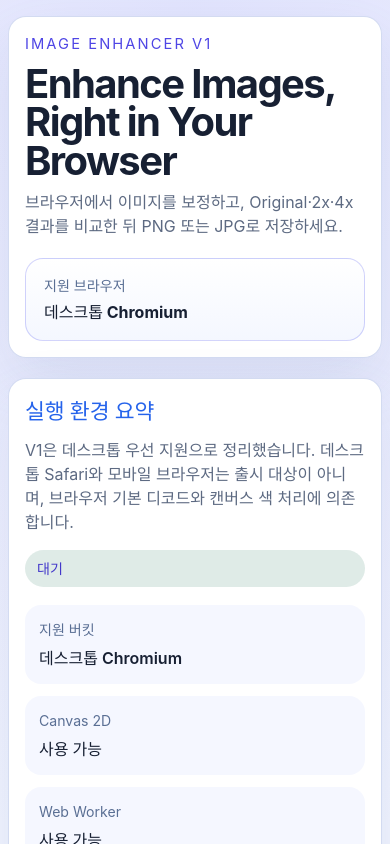
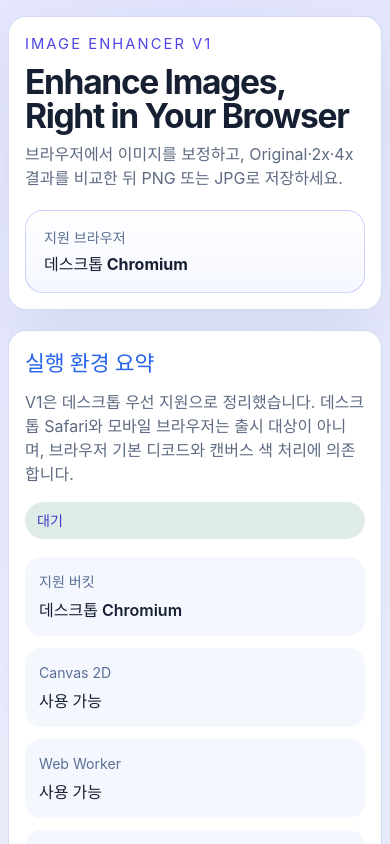
Before and after one commit to puleun58-collab/hg-Image-Enhancer, a React (Vite) app: page / in a window 390 px wide. Shown: the top 844 px of the page. Built offline with nearby package versions, Linux system fonts and the light colour scheme.

Commit message:
style: keep hero title on one line

```diff
--- a/src/styles.css
+++ b/src/styles.css
@@ -97,10 +97,11 @@ img {
 
 .hero-panel h1 {
   margin: 0;
-  font-size: clamp(2.5rem, 5vw, 4.25rem);
-  line-height: 0.96;
+  font-size: clamp(2.1rem, 4.2vw, 3.6rem);
+  line-height: 1;
   letter-spacing: -0.04em;
   color: #172033;
+  white-space: nowrap;
 }
 
 .summary-panel h2,
@@ -452,6 +453,10 @@ img {
     justify-content: initial;
   }
 
+  .hero-panel h1 {
+    white-space: normal;
+  }
+
   .capability-grid,
   .control-grid {
     grid-template-columns: 1fr;
```
Also changed, not shown: 1 other file (tests, documents, lock files or other folders).
